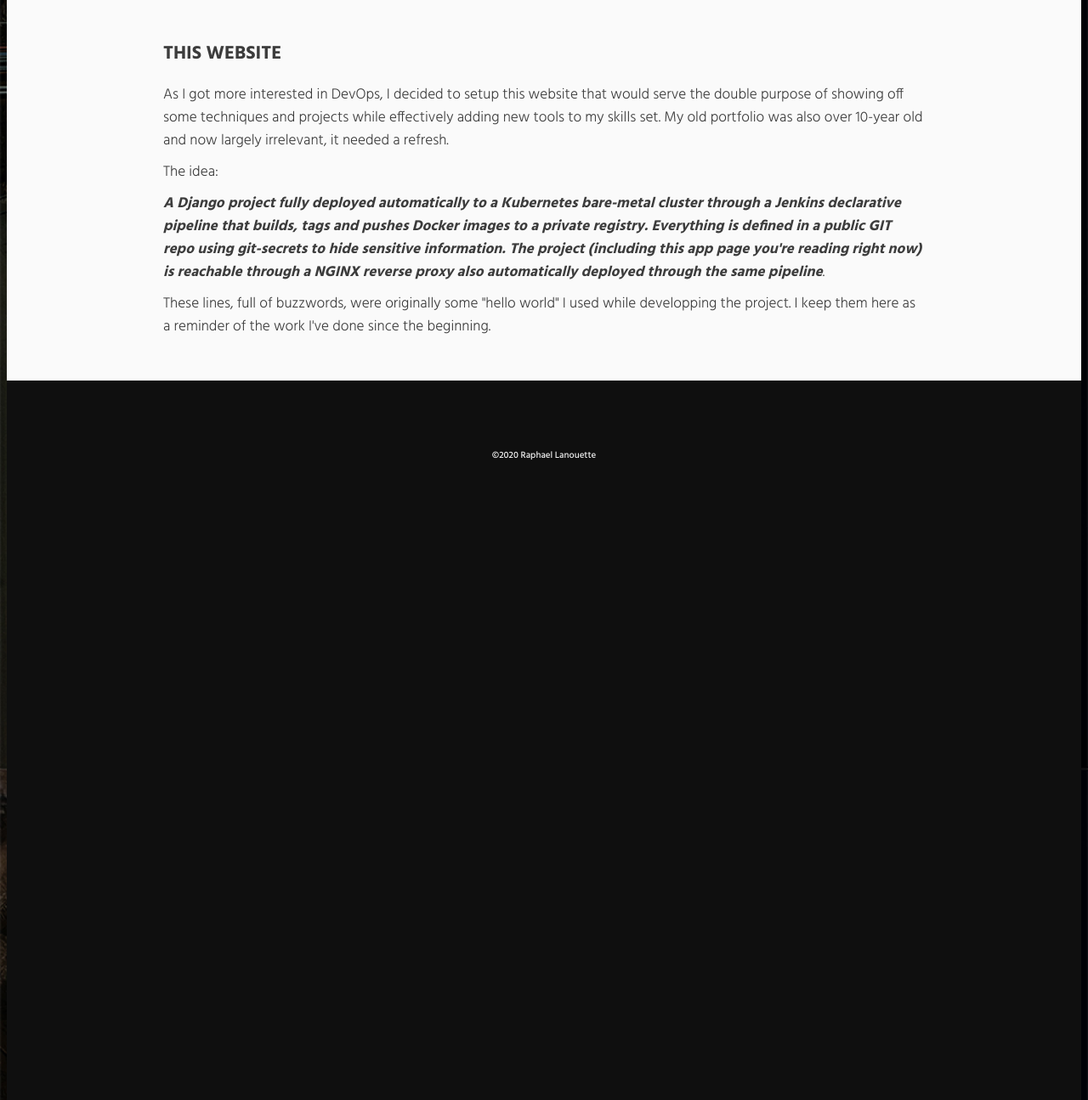
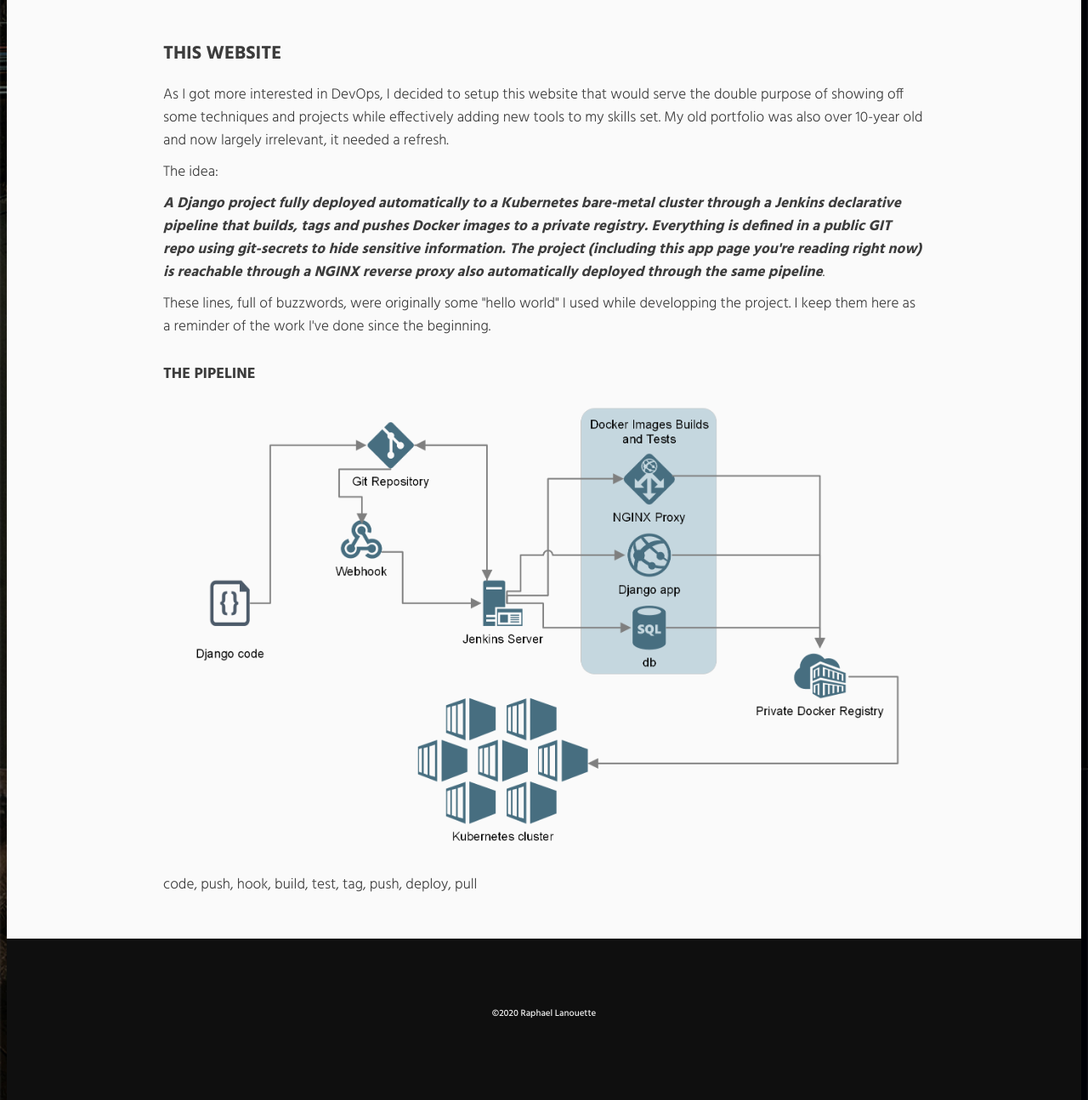
Before and after one commit to muskeg/devops-resume, a Django app: page / in a window 1280 px wide. Shown: the part 801-2096 px from the top of the page at 85% size. Run offline with Django 3.2, Linux system fonts and the light colour scheme; parts of the project's set-up code (start-up, migrations or seed data) failed here and were passed over; some libraries are stand-ins or nearby versions.

Commit message:
new pipeline section

```diff
--- a/app/website/static/web/css/styles.css
+++ b/app/website/static/web/css/styles.css
@@ -25,6 +25,12 @@
   font-variant: all-small-caps;
   font-size: 4.5vw;
   margin: 3.5vh 0 1.5vh 0;
+}
+
+h2 {
+  font-variant: all-small-caps;
+  font-size: 3.5vw;
+  margin: 2.5vh 0 1.5vh 0;
 }
 
 a.anchor {
@@ -124,6 +130,17 @@
   margin: auto;
 }
 
+#pipeline_diagram {
+  width: 95%;
+  margin: auto;
+  text-align: center;
+}
+
+#pipeline_diagram_img {
+  max-width:100%;
+  max-height:100%;
+}
+
 #footer {
   background-color: #0f0f0f;
   height: 100vh;
@@ -142,6 +159,10 @@
 
   h1 {
     font-size: 3.5vw;
+  }
+
+  h2 {
+    font-size: 3vw;
   }
 
   a.anchor {
@@ -175,6 +196,10 @@
     font-size: 2.5vw;
   }
 
+  h2 {
+    font-size: 2vw;
+  }
+
   #header {
     padding: 1vw;
     font-size: 1.25vw;
--- a/app/website/templates/web/index.html
+++ b/app/website/templates/web/index.html
@@ -1,6 +1,6 @@
 {% extends "web/base.html" %}
 {% load paragraphs %}
-
+{% load static %}
 {% block content %}
   <div id="header">
     <div id="header_content">
@@ -21,8 +21,17 @@
       <a class="anchor" name="raph"></a>
       <a class="anchor" name="projects"></a>
       <div class="section_text">
-        <h1>{{ section_title }}</h1>
-        <p>{{ section_text|paragraphs|safe }}</p>
+        <h1>{{ section_pipeline_title }}</h1>
+        <div id="pipeline_intro" class="content_text">
+          {{ section_pipeline_intro|paragraphs|safe }}
+        </div>
+        <h2>{{ section_pipeline_subtitle }}</h2>
+        <div id="pipeline_diagram">
+          <img id="pipeline_diagram_img" src="{% static 'web/img/pipeline-diagram.png' %}" />
+        </div>
+        <div id="pipeline_pipeline" class="content_text">
+          {{ section_pipeline_pipeline|paragraphs|safe }}
+        </div>
       </div>
     </div>
   </div>
--- a/app/website/views.py
+++ b/app/website/views.py
@@ -5,10 +5,19 @@
 # Create your views here.
 def index(request):
     footer_text = " "
-    section_title = "this website"
-    section_text = """As I got more interested in DevOps, I decided to setup this website that would serve the double purpose of showing off some techniques and projects while effectively adding new tools to my skills set. My old portfolio was also over 10-year old and now largely irrelevant, it needed a refresh.
+    section_pipeline_title = "this website"
+    section_pipeline_intro = """As I got more interested in DevOps, I decided to setup this website that would serve the double purpose of showing off some techniques and projects while effectively adding new tools to my skills set. My old portfolio was also over 10-year old and now largely irrelevant, it needed a refresh.
 The idea:
 <span style="font-style: italic; font-weight: bold;">A Django project fully deployed automatically to a Kubernetes bare-metal cluster through a Jenkins declarative pipeline that builds, tags and pushes Docker images to a private registry. Everything is defined in a public GIT repo using git-secrets to hide sensitive information. The project (including this app page you're reading right now) is reachable through a NGINX reverse proxy also automatically deployed through the same pipeline</span>.
 These lines, full of buzzwords, were originally some &quot;hello world&quot; I used while developping the project. I keep them here as a reminder of the work I've done since the beginning.
 """
-    return render(request, 'web/index.html', {'section_title': section_title, 'section_text': section_text, 'footer_text': footer_text})
+    section_pipeline_subtitle = "the pipeline"
+    section_pipeline_pipeline = "code, push, hook, build, test, tag, push, deploy, pull"
+    content = {
+        'section_pipeline_title': section_pipeline_title,
+        'section_pipeline_intro': section_pipeline_intro,
+        'section_pipeline_subtitle': section_pipeline_subtitle,
+        'section_pipeline_pipeline': section_pipeline_pipeline,
+        'footer_text': footer_text
+    }
+    return render(request, 'web/index.html', content)
```
Also changed, not shown: app/website/static/web/img/pipeline-diagram.png (added).
